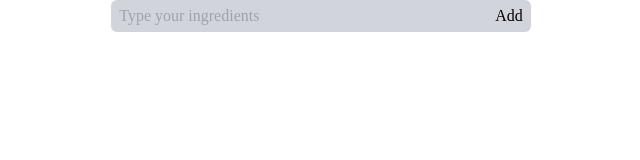
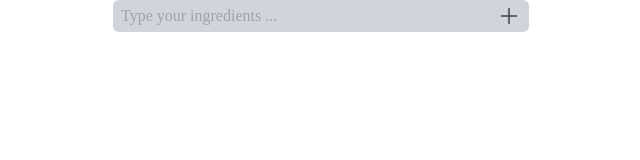
Before and after one commit to egidehirwa/iCook-frontend, a Next.js app: page /homepage in a window 1280 px wide. Shown: the top 160 px of the page, without its empty margins (319-959 px from the left). Built offline with nearby package versions, Linux system fonts and the light colour scheme.

Commit message:
searchbar almost done missing font

```diff
--- a/src/app/page.jsx
+++ b/src/app/page.jsx
@@ -22,8 +22,8 @@ const inter = Inter({ subsets: ["latin"] });
 export default function Home() {
   return (
 
-    <main >
-      <div>This is the Nextjs app</div>
+    <main>
+      <div className="bg-red-100">This is the Nextjs app</div>
 
 
     </main>
--- a/src/components/searchbar.jsx
+++ b/src/components/searchbar.jsx
@@ -1,11 +1,17 @@
 import React from "react";
+import { PlusIcon } from '@heroicons/react/24/outline'
+
+
 
 const SearchBar = () =>{
     return (
         <form className="flex justify-center" >
-            <input type='search' id="ingredient-search" placeholder="Type your ingredients" className="bg-gray-300 rounded-l-md h-8 w-96 pl-2
+            <input type='text' id="ingredient-search" placeholder="Type your ingredients ..." className="bg-gray-300 rounded-l-md h-8 w-96 pl-2 outline-0 placeholder-gray-400 placeholder
             "></input>
-            <button type="submit" className="rounded-r-md bg-gray-300 h-8 pr-2">Add</button>
+            <button type="submit" className="rounded-r-md bg-gray-300 h-8 pr-2">< PlusIcon className="text-gray-700 h-6 w-6"/>
+            </button>
+
+
         </form>
     )
 }
```
